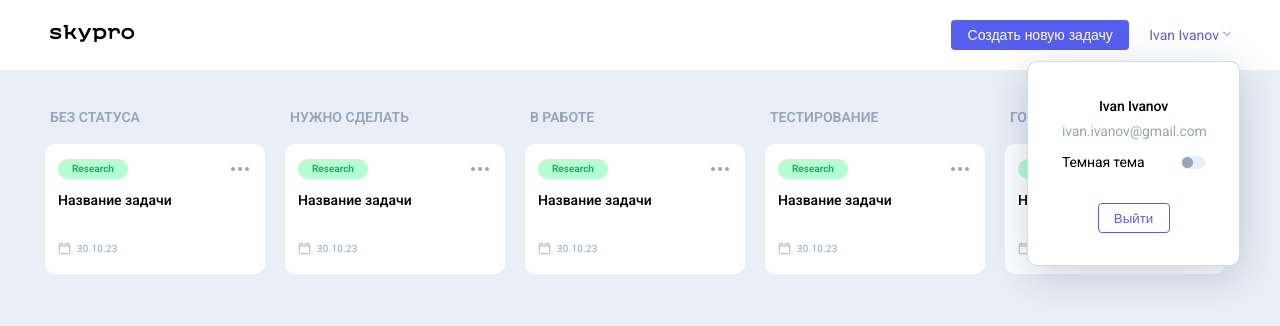
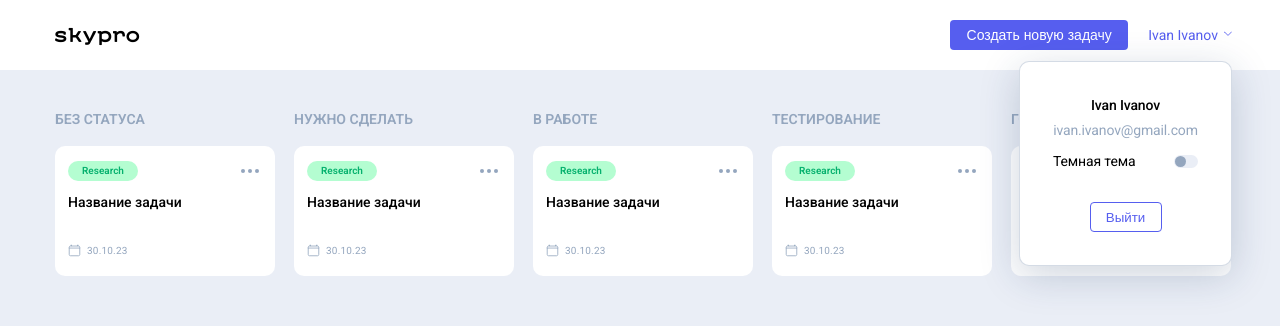
Before and after one commit to z217r49/skypro-kanban, a React (Vite) app: page / in a window 1280 px wide. Shown: the top 326 px of the page. Built offline with nearby package versions, Linux system fonts and the light colour scheme.

Commit message:
поправил верстку

```diff
--- a/src/App.css
+++ b/src/App.css
@@ -53,10 +53,13 @@ body {
 }
 
 .container {
-    max-width: 1260px;
+    /* max-width: 1260px; */
+    max-width: 1176px;
     width: 100%;
-    margin: 0 auto;
-    padding: 0 30px;
+    /* margin: 0 auto; */
+    /* padding: 0 35px; */
+    margin-left: calc(50% - 585px);
+    margin-right: calc(50% - 591px);
 }
 
 ._hover01:hover {
@@ -728,10 +731,11 @@ body {
     position: relative;
     top: 0;
     left: 0;
-    padding: 0 10px;
+    /* padding: 0 10px; */
 }
 .header__logo img {
     width: 85px;
+    padding-top: 6px;
 }
 .header__nav {
     max-width: 290px;
@@ -761,6 +765,7 @@ body {
     flex-wrap: nowrap;
     align-items: center;
     justify-content: center;
+    gap: 2px;
     font-size: 14px;
     line-height: 20px;
     color: #565EEF;
@@ -781,14 +786,14 @@ body {
     /* display: none; */
     position: absolute;
     top: 61px;
-    right: 0;
+    right: -1px;
     width: 213px;
     height: 205px;
     border-radius: 10px;
     border: 0.7px solid rgba(148, 166, 190, 0.4);
     background: #FFF;
     box-shadow: 0px 10px 39px 0px rgba(26, 56, 101, 0.21);
-    padding: 34px;
+    padding: 33px;
     text-align: center;
     z-index: 2;
 }
@@ -800,11 +805,12 @@ body {
 .main__block {
     width: 100%;
     margin: 0 auto;
-    padding: 25px 0 49px;
+    padding: 27px 0 49px;
 }
 .main__content {
     width: 100%;
     display: flex;
+    gap: 19px;
 }
 .main__column {
     width: 20%;
@@ -813,8 +819,10 @@ body {
 }
 
 .column__title {
-    padding: 0 10px;
-    margin: 15px 0;
+    /* padding: 0 10px; */
+    /* margin: 15px 0; */
+    margin-top: 15px;
+    margin-bottom: 20px
 }
 .column__title p {
     color: #94A6BE;
@@ -830,7 +838,7 @@ body {
     position: relative;
 }
 .cards__item {
-    padding: 5px;
+    /* padding: 5px; */
     animation-name: card-animation;
     animation-duration: 500ms;
     animation-timing-function: linear;
```
